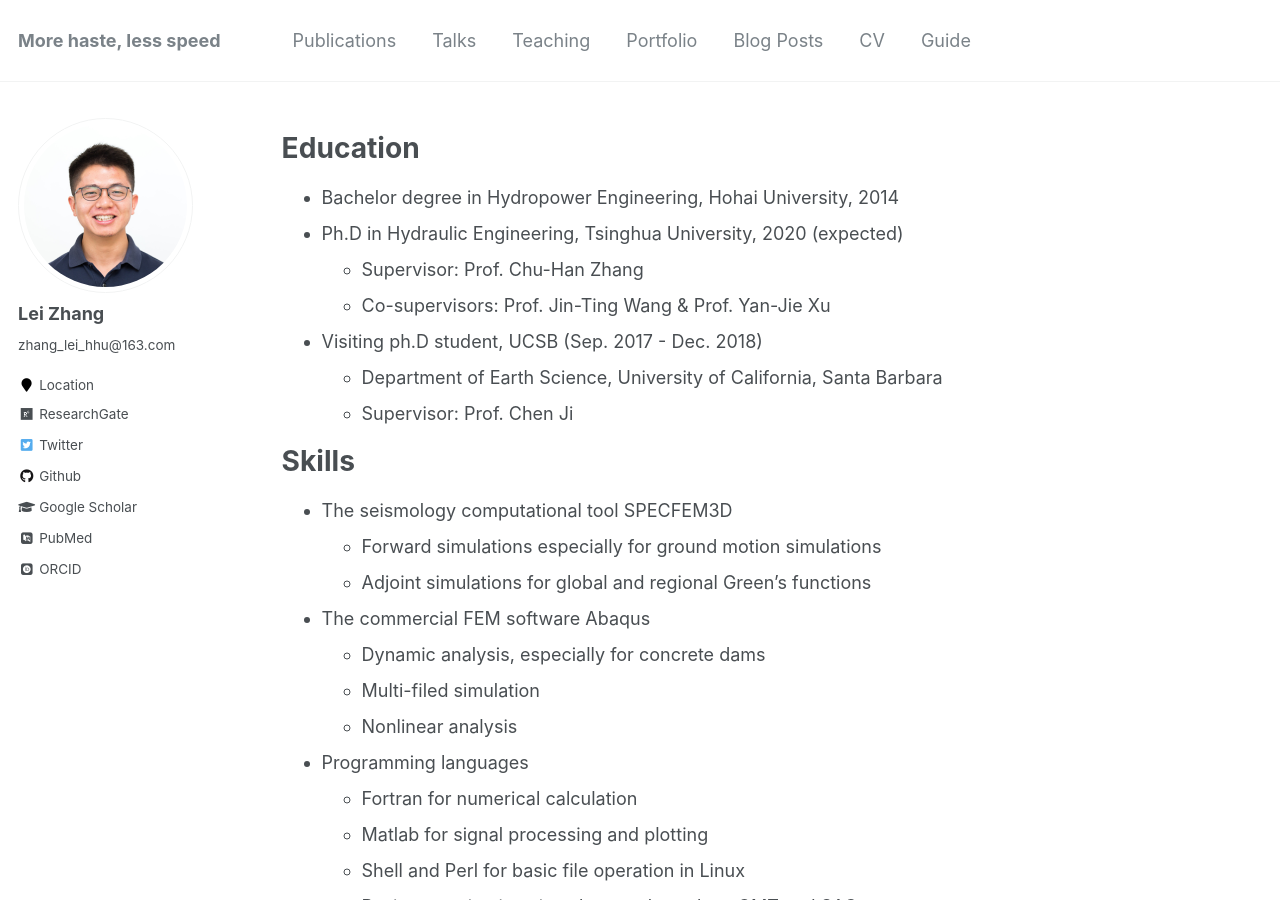
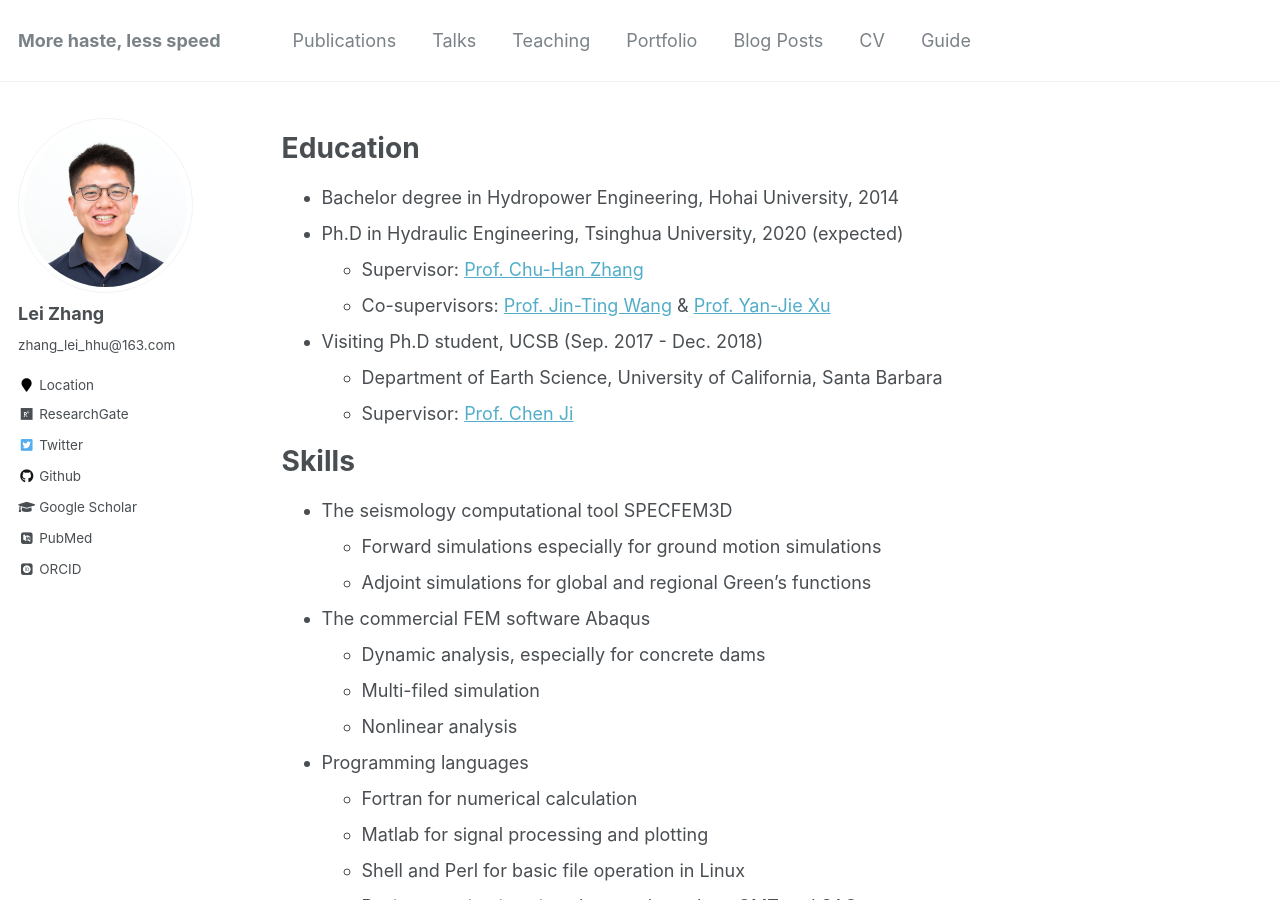
Before and after one commit to zhanglei911/zhanglei911.github.io, a Jekyll site: the page built from _pages/cv.md, in a window 1280 px wide and 900 px high. Built offline with Jekyll 4.4.1, drawn with Linux system fonts in a browser that asks for light colours; some web fonts are replaced; some of the changed lines change nothing that is shown.

Commit message:
Update cv.md

```diff
--- a/_pages/cv.md
+++ b/_pages/cv.md
@@ -13,11 +13,11 @@ Education
 ======
 * Bachelor degree in Hydropower Engineering, Hohai University, 2014
 * Ph.D in Hydraulic Engineering, Tsinghua University, 2020 (expected)
-  * Supervisor: Prof. Chu-Han Zhang
-  * Co-supervisors: Prof. Jin-Ting Wang & Prof. Yan-Jie Xu
-* Visiting ph.D student, UCSB (Sep. 2017 - Dec. 2018)
+  * Supervisor: [Prof. Chu-Han Zhang](http://www.civil.tsinghua.edu.cn/he/essay/340/1497.html)
+  * Co-supervisors: [Prof. Jin-Ting Wang](http://www.civil.tsinghua.edu.cn/he/essay/340/856.html) & [Prof. Yan-Jie Xu](http://www.civil.tsinghua.edu.cn/he/essay/340/1470.html)
+* Visiting Ph.D student, UCSB (Sep. 2017 - Dec. 2018)
   * Department of Earth Science, University of California, Santa Barbara
-  * Supervisor: Prof. Chen Ji
+  * Supervisor: [Prof. Chen Ji](https://www.geol.ucsb.edu/people/chen-ji)
 
 Skills
 ======
```
